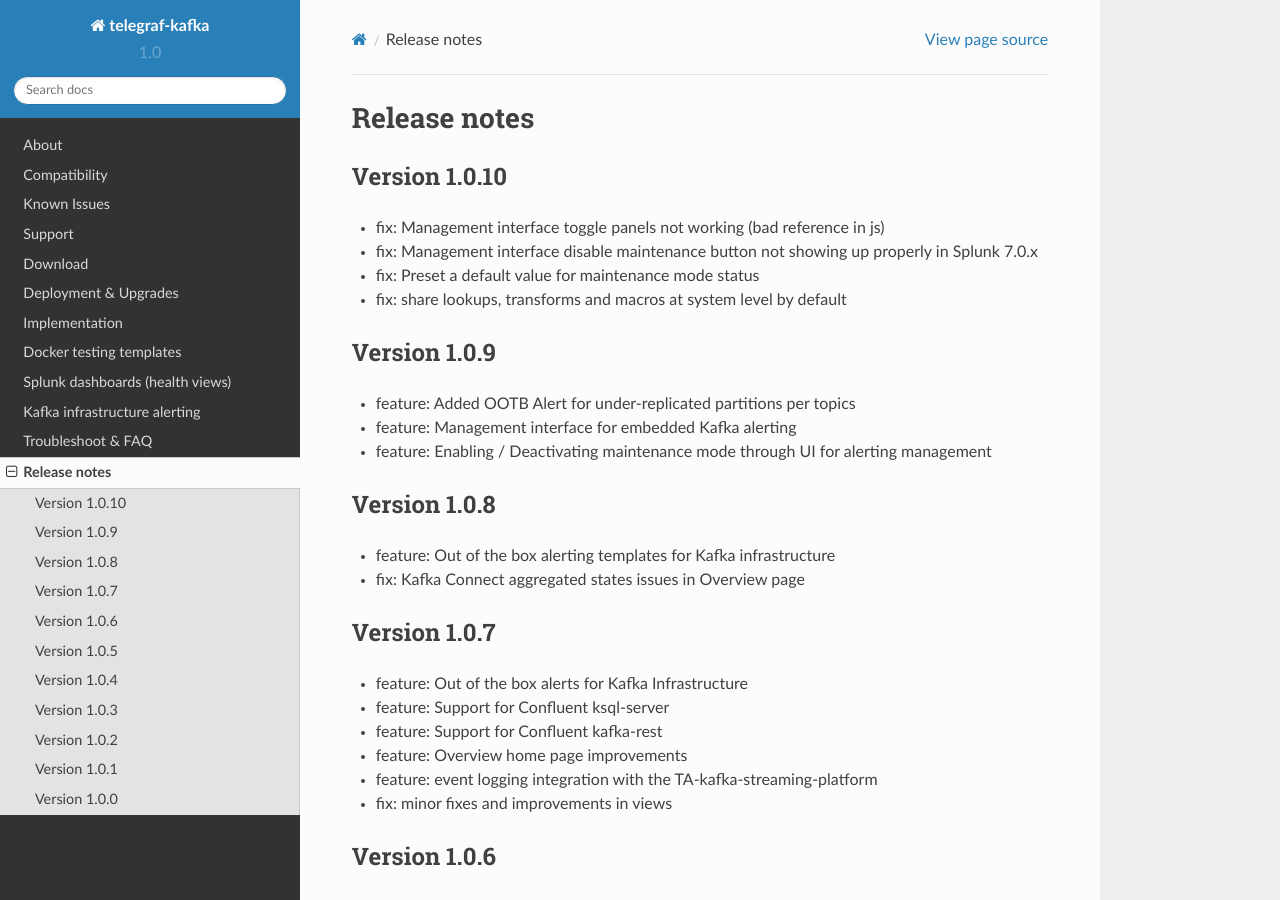
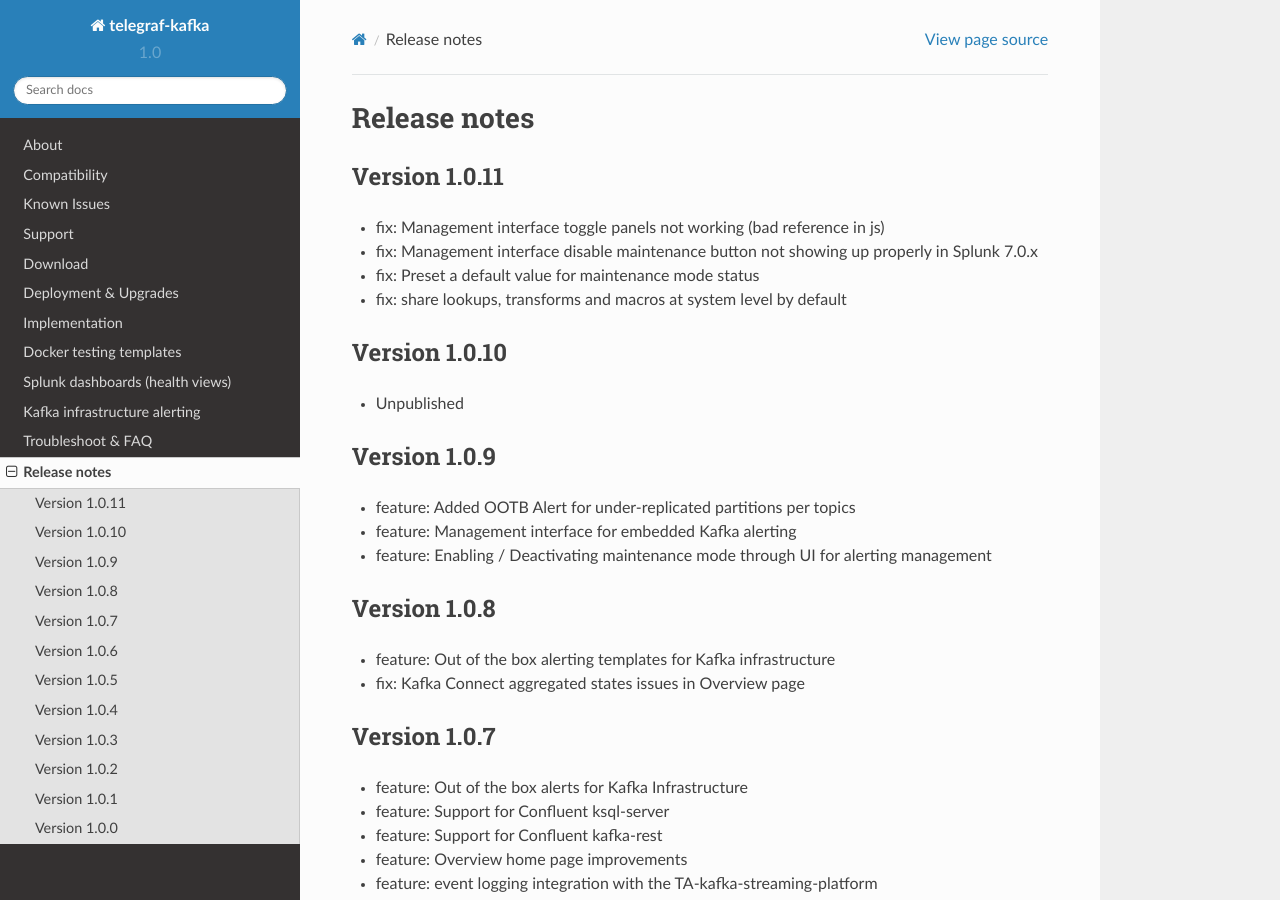
Before and after one commit to guilhemmarchand/telegraf-kafka, a Sphinx documentation site: the page built from docs/releasenotes.rst, in a window 1280 px wide and 900 px high. Built offline with Sphinx 7.4.7 and the Read the Docs theme 2.0.0, drawn with Linux system fonts in a browser that asks for light colours.

Commit message:
Version 1.0.11

```diff
--- a/docs/releasenotes.rst
+++ b/docs/releasenotes.rst
@@ -1,12 +1,17 @@
 Release notes
 #############
 
-Version 1.0.10
+Version 1.0.11
 ==============
 - fix: Management interface toggle panels not working (bad reference in js)
 - fix: Management interface disable maintenance button not showing up properly in Splunk 7.0.x
 - fix: Preset a default value for maintenance mode status
 - fix: share lookups, transforms and macros at system level by default
+
+Version 1.0.10
+==============
+
+- Unpublished
 
 Version 1.0.9
 =============
```
Also changed, not shown: 3 other files.
